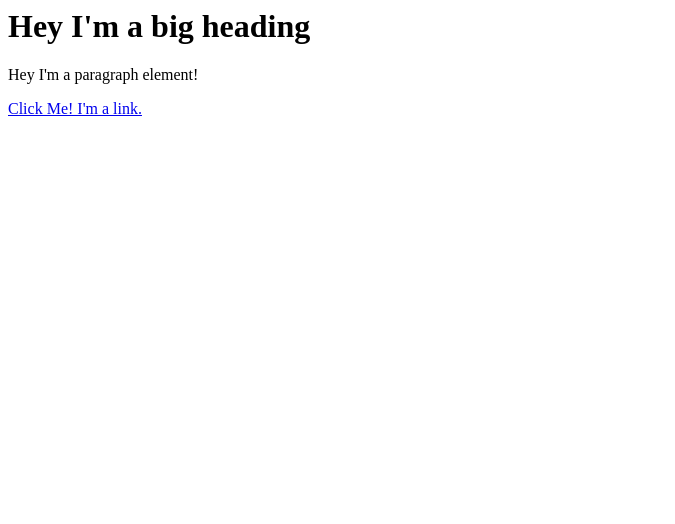
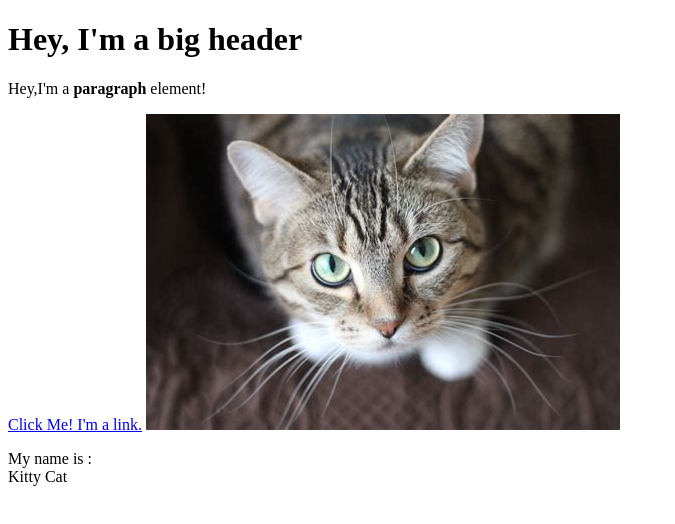
Before and after one commit to elopez88/Cartoon-hero, a plain HTML site: page test.html in a window 1280 px wide. Shown: the whole page, without its empty margins (0-675 px from the left). Drawn offline with Linux system fonts and the light colour scheme.

Commit message:
added cat image and few elements

```diff
--- a/test.html
+++ b/test.html
@@ -1,3 +1,13 @@
-<h1>Hey I'm a big heading</h1>
-<p>Hey I'm a paragraph element!</p>
-<a href="https:google.com"target="_blank"title="Let's go to Google">Click Me! I'm a link.</a>
+<!DOCTYPE html>
+<html>
+<head>
+	<title>Test Page</title>
+<body>
+	<h1>Hey, I'm a big header</h1>
+	<p>Hey,I'm a <b>paragraph</b> element!</p>
+	<a href="https:google.com"target="_blank"title="Let's go to Google">Click Me! I'm a link.</a>
+	<img src="img/kat.jpeg">
+	<p>My name is :<br>
+	Kitty Cat</p>
+</body>
+</html>
```
Also changed, not shown: img/kat.jpeg (added), 1 other file.
